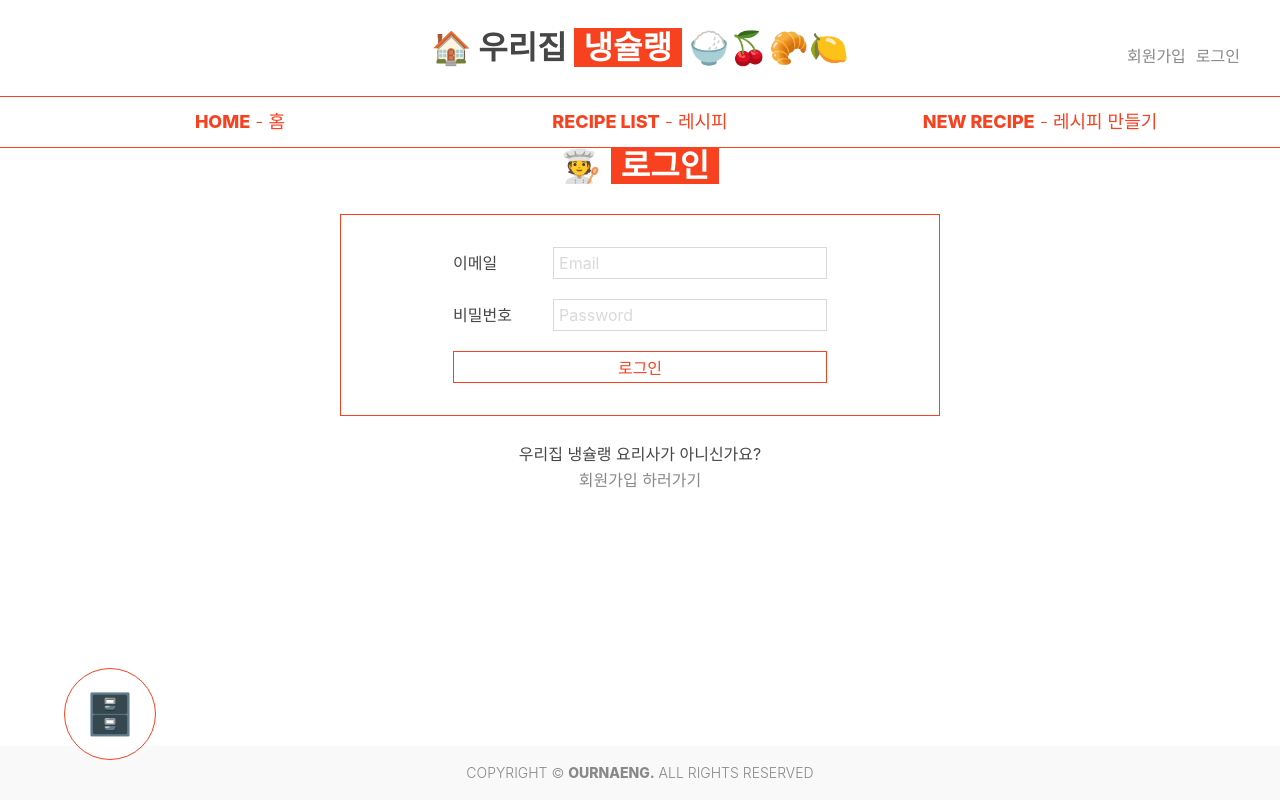
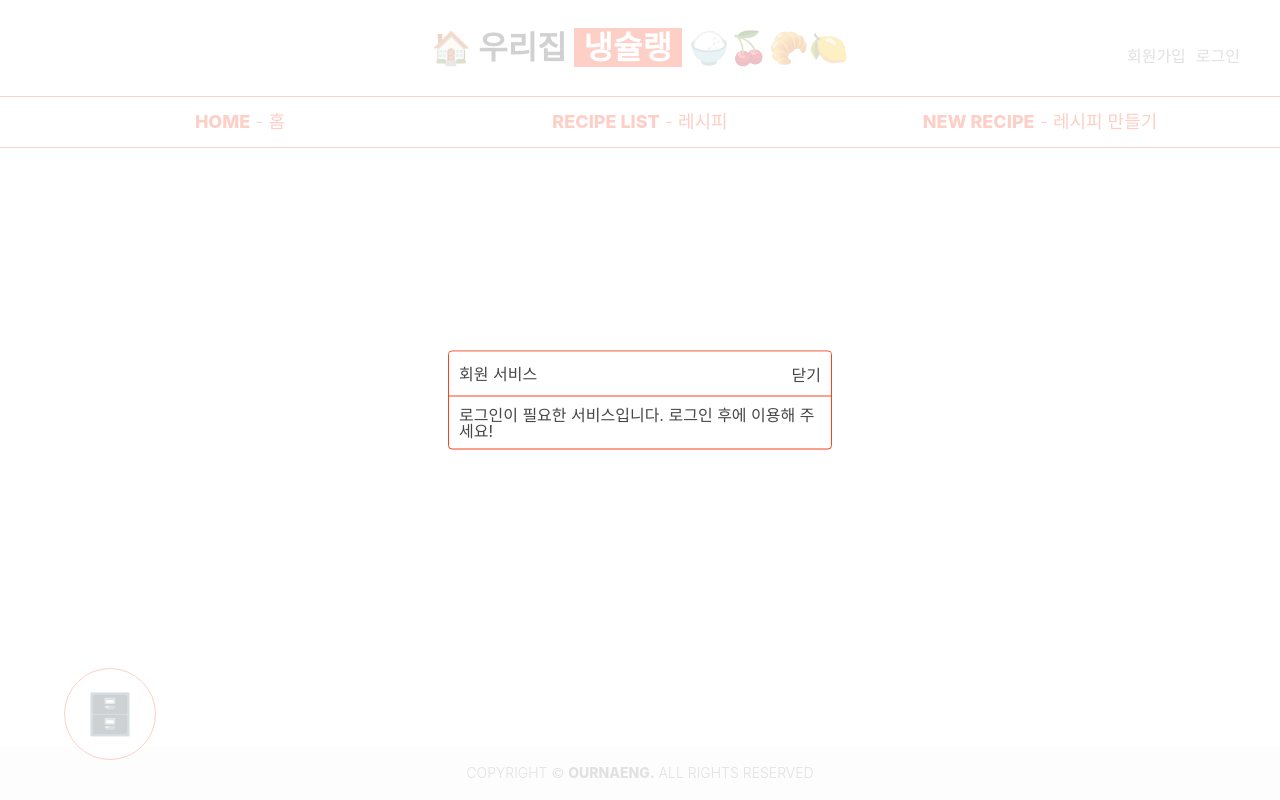
Before and after one commit to helloleesul/our-home-michelin, a React (Create React App) app: page /kitchen/info in a window 1280 px wide. Before the commit this address led to /login. Built offline with nearby package versions, Linux system fonts and the light colour scheme; a web font is replaced by a local one.

Commit message:
update: 공통 alert 모달

```diff
--- a/src/App.js
+++ b/src/App.js
@@ -1,4 +1,4 @@
-import { Outlet } from "react-router-dom";
+import { Outlet, useNavigate } from "react-router-dom";
 import { Container, Layout } from "@/styles/common";
 import Header from "@/components/layout/Header";
 import Footer from "@/components/layout/Footer";
@@ -7,11 +7,22 @@ import FridgeButton from "@/components/fridge/FridgeButton";
 import Fridge from "@/components/fridge/Fridge";
 
 import useModals from "./libs/hooks/useModals";
+import { selectAuth } from "./libs/store/authSlice";
+import { useSelector } from "react-redux";
+import Alert from "./components/common/Alert";
+import { ONLY_USER } from "./libs/constants/alertData";
 
 export default function App() {
+  const { isAuthenticated } = useSelector(selectAuth);
   const { openModal } = useModals();
+  const navigate = useNavigate();
   const handleOnclick = () => {
-    openModal(Fridge, { title: "내 냉장고" });
+    isAuthenticated
+      ? openModal(Fridge, { title: "내 냉장고", size: 50 })
+      : openModal(Alert, {
+          ...ONLY_USER,
+          onAfterClose: () => navigate("/login"),
+        });
   };
 
   return (
--- /dev/null
+++ b/src/components/common/Alert/index.js
@@ -0,0 +1,3 @@
+export default function Alert({ message }) {
+  return <div>{message}</div>;
+}
--- a/src/components/common/Modals/index.js
+++ b/src/components/common/Modals/index.js
@@ -3,6 +3,7 @@ import useModals from "@/libs/hooks/useModals";
 import { useContext } from "react";
 import ReactDOM from "react-dom";
 import ReactModal from "react-modal";
+import * as S from "./style";
 
 export default function Modals() {
   const openedModals = useContext(ModalsStateContext);
@@ -20,14 +21,18 @@ export default function Modals() {
           <ReactModal
             className="ModalContent"
             overlayClassName="ModalOverlay"
+            style={{ content: { width: `${props.size}%` } }}
+            onAfterClose={props.onAfterClose}
             key={index}
             isOpen={isOpen}
           >
-            <div>
+            <S.Header>
               {props.title}
               <button onClick={onClose}>닫기</button>
-            </div>
-            <Component {...props} />
+            </S.Header>
+            <S.Content>
+              <Component {...props} />
+            </S.Content>
           </ReactModal>
         );
       })}
--- /dev/null
+++ b/src/components/common/Modals/style.js
@@ -0,0 +1,16 @@
+import theme from "@/styles/theme";
+import styled from "@emotion/styled";
+
+export const Header = styled.header`
+  padding: 10px;
+  display: flex;
+  align-items: center;
+  justify-content: space-between;
+  background-color: ${theme.PALETTE.white};
+  border-bottom: 1px solid ${theme.PALETTE.mainColor};
+`;
+
+export const Content = styled.div`
+  padding: 10px;
+  max-height: 75dvh;
+`;
--- a/src/components/fridge/Fridge/index.js
+++ b/src/components/fridge/Fridge/index.js
@@ -14,8 +14,8 @@ export default function Fridge() {
 
   return (
     <div>
-      <S.Header></S.Header>
-      <S.Content></S.Content>
+      {/* <S.Header></S.Header> */}
+      {/* <S.Content></S.Content> */}
     </div>
   );
 }
--- a/src/components/fridge/Fridge/style.js
+++ b/src/components/fridge/Fridge/style.js
@@ -11,21 +11,6 @@ export const Modal = styled.div`
   z-index: 1;
   background-color: ${theme.PALETTE.white};
   border: 1px solid ${theme.PALETTE.mainColor};
-`;
-
-export const Header = styled.header`
-  padding: 10px;
-  display: flex;
-  align-items: center;
-  justify-content: space-between;
-  background-color: ${theme.PALETTE.white};
-  border-bottom: 1px solid ${theme.PALETTE.mainColor};
-`;
-
-export const Content = styled.div`
-  padding: 10px;
-  overflow-y: scroll;
-  height: 70dvh;
 `;
 
 export const CheckBox = styled.input`
--- a/src/components/router/UserRoute/index.js
+++ b/src/components/router/UserRoute/index.js
@@ -2,18 +2,23 @@ import { Outlet, useNavigate } from "react-router-dom";
 import { useSelector } from "react-redux";
 import { selectAuth } from "@/libs/store/authSlice";
 import { useEffect } from "react";
-import MESSAGE from "@/libs/constants/message";
+import useModals from "@/libs/hooks/useModals";
+import Alert from "@/components/common/Alert";
+import { ONLY_USER } from "@/libs/constants/alertData";
 
 export default function UserRoute() {
   const { isAuthenticated } = useSelector(selectAuth);
+  const { openModal } = useModals();
   const navigate = useNavigate();
 
   useEffect(() => {
     if (!isAuthenticated) {
-      alert(MESSAGE.LOGIN.REQUIRED);
-      navigate("/login");
+      openModal(Alert, {
+        ...ONLY_USER,
+        onAfterClose: () => navigate("/login"),
+      });
     }
-  }, [isAuthenticated, navigate]);
+  }, [isAuthenticated, navigate, openModal]);
 
   if (isAuthenticated) {
     return <Outlet />;
--- /dev/null
+++ b/src/libs/constants/alertData.js
@@ -0,0 +1,7 @@
+import MESSAGE from "./message";
+
+export const ONLY_USER = {
+  title: "회원 서비스",
+  size: 30,
+  message: MESSAGE.LOGIN.REQUIRED,
+};
--- a/src/styles/global.js
+++ b/src/styles/global.js
@@ -16,7 +16,7 @@ export const resetStyles = css`
     color: ${theme.PALETTE.black};
   }
 
-  body {
+  * {
     &::-webkit-scrollbar {
       width: 10px;
     }
@@ -75,13 +75,14 @@ export const resetStyles = css`
   }
   .ModalContent {
     position: absolute;
-    inset: 40px;
     border: 1px solid rgb(204, 204, 204);
     background: rgb(255, 255, 255);
     overflow: auto;
     border-radius: 4px;
     outline: none;
-    padding: 20px;
     border: 1px solid ${theme.PALETTE.mainColor};
+    left: 50%;
+    top: 50%;
+    transform: translate(-50%, -50%);
   }
 `;
```
